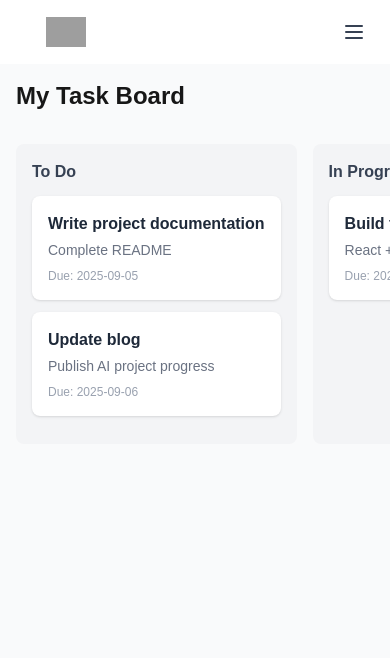
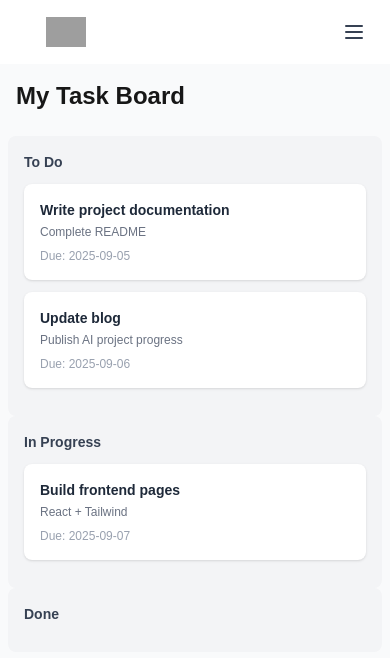
Before and after one commit to NZLouislu/nzlouis-ai-tasky, a Next.js app: page /tasklist in a window 390 px wide. Shown: the top 658 px of the page. Built offline with nearby package versions, Linux system fonts and the light colour scheme; grey boxes are pictures that could not be loaded.

Commit message:
feat(ui): enhance responsive design and refactor drag logic

```diff
--- a/components/Task.tsx
+++ b/components/Task.tsx
@@ -2,14 +2,7 @@
 
 import { CSS } from "@dnd-kit/utilities";
 import { useSortable } from "@dnd-kit/sortable";
-
-export interface Card {
-  id: string;
-  title: string;
-  description?: string;
-  due?: string;
-  status?: string;
-}
+import { Card } from "../data/types";
 
 interface TaskProps {
   task: Card;
@@ -19,7 +12,7 @@ export default function Task({ task }: TaskProps) {
   const { attributes, listeners, setNodeRef, transform, transition } =
     useSortable({ id: task.id });
 
-  const style: React.CSSProperties = {
+  const style = {
     transform: CSS.Transform.toString(transform),
     transition,
   };
@@ -32,9 +25,13 @@ export default function Task({ task }: TaskProps) {
       {...listeners}
       className="bg-white rounded-lg shadow p-4 mb-3 cursor-pointer hover:shadow-md transition-shadow"
     >
-      <h4 className="font-semibold text-gray-800">{task.title}</h4>
+      <h4 className="font-semibold text-gray-800 text-sm md:text-base lg:text-lg">
+        {task.title}
+      </h4>
       {task.description && (
-        <p className="text-gray-500 text-sm mt-1">{task.description}</p>
+        <p className="text-gray-500 text-xs md:text-sm mt-1">
+          {task.description}
+        </p>
       )}
       {task.due && (
         <span className="text-gray-400 text-xs mt-2 block">
--- a/components/TaskList.tsx
+++ b/components/TaskList.tsx
@@ -43,12 +43,13 @@ function ColumnContainer({
   return (
     <div
       ref={setNodeRef}
-      id={`col-${column.id}`}
       className={`bg-gray-100 rounded-lg p-4 min-w-[250px] flex-shrink-0 transition-all ${
         isOver ? "border-2 border-blue-500" : ""
       }`}
     >
-      <h3 className="font-bold text-gray-700 mb-3">{column.title}</h3>
+      <h3 className="font-bold text-gray-700 mb-3 text-sm sm:text-base md:text-lg">
+        {column.title}
+      </h3>
       {children}
     </div>
   );
@@ -137,27 +138,23 @@ export default function TaskList({ initialBoard }: TaskListProps) {
       return;
     }
 
+    const newBoard = [...board];
     if (source.colIndex === destColIndex) {
       if (source.cardIndex !== destCardIndex) {
-        const newCards = [...board[source.colIndex].cards];
-        const newOrder = arrayMove(newCards, source.cardIndex, destCardIndex);
-        const newBoard = [...board];
-        newBoard[source.colIndex] = {
-          ...newBoard[source.colIndex],
-          cards: newOrder,
-        };
-        setBoard(newBoard);
+        newBoard[source.colIndex].cards = arrayMove(
+          newBoard[source.colIndex].cards,
+          source.cardIndex,
+          destCardIndex
+        );
       }
     } else {
-      const newBoard = [...board];
       const [moved] = newBoard[source.colIndex].cards.splice(
         source.cardIndex,
         1
       );
       newBoard[destColIndex].cards.splice(destCardIndex, 0, moved);
-      setBoard(newBoard);
     }
-
+    setBoard(newBoard);
     setActiveCard(null);
     setOverColumnId(null);
   };
@@ -170,7 +167,7 @@ export default function TaskList({ initialBoard }: TaskListProps) {
       onDragOver={handleDragOver}
       onDragEnd={handleDragEnd}
     >
-      <div className="flex space-x-4 overflow-x-auto p-4">
+      <div className="flex flex-col sm:flex-row sm:space-x-4 overflow-x-auto p-2 sm:p-4">
         {board.map((column) => (
           <ColumnContainer
             key={column.id}
@@ -188,6 +185,7 @@ export default function TaskList({ initialBoard }: TaskListProps) {
           </ColumnContainer>
         ))}
       </div>
+
       <DragOverlay>
         {activeCard ? <Task task={activeCard} /> : null}
       </DragOverlay>
```
